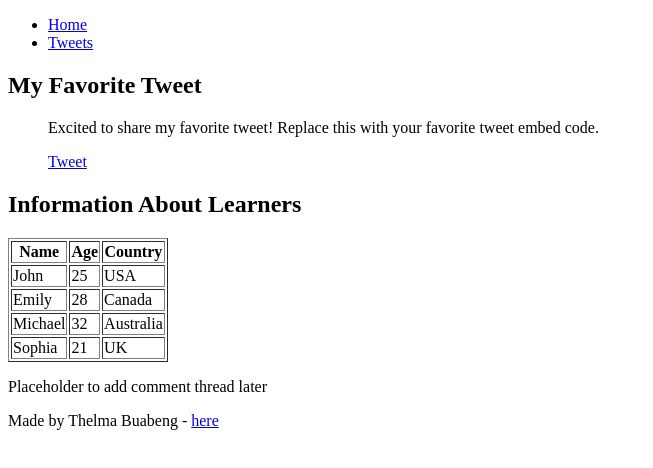
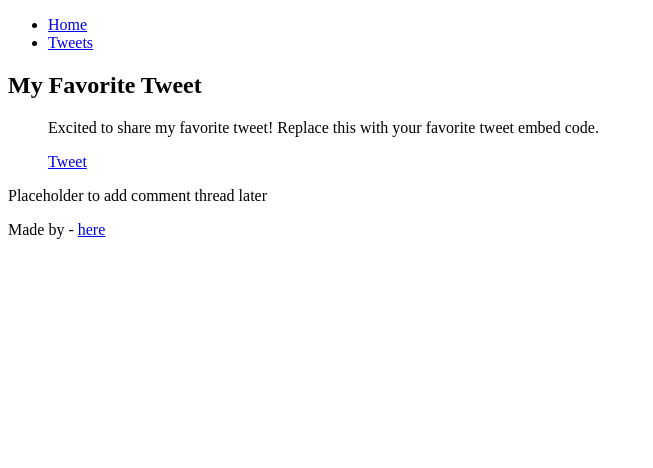
Before and after one commit to Thelma-dot/My_First_Portfolio, a plain HTML site: page html_basic/index.html in a window 1280 px wide. Shown: the whole page, without its empty margins (0-653 px from the left). Drawn offline with Linux system fonts and the light colour scheme.

Commit message:
Update index.html
<!DOCTYPE html>
<html lang="en">
<head>
    <meta charset="UTF-8">
    <meta name="viewport" content="width=device-width, initial-scale=1.0">
    <title>My HTML</title>
</head>
<body>
    <header>
        <ul>
            <li><a href="index.html">Home</a></li>
            <li><a href="tweets.html">Tweets</a></li>
        </ul>
    </header>
    <main>
        <article>
            <h1>My Favorite Tweet</h1>
            <blockquote class="twitter-tweet">
                <p lang="en" dir="ltr">
                    Excited to share my favorite tweet! Replace this with your favorite tweet embed code.
                </p>
                <a href="https://twitter.com/share?ref_src=twsrc%5Etfw" class="twitter-share-button" data-show-count="false">Tweet</a>
            </blockquote>
                <script async src="https://platform.twitter.com/widgets.js" charset="utf-8"></script>
            </article>
    <aside>
            <p>Placeholder to add comment thread later</p>
        </aside>
    </main>
    <footer>
        <footer>
            Made by <Thelma Buabeng>- <a href="https://github.com/Thelma-dot/My_First_Portfolio" target="_blank">here</a>
        </footer>

    </footer>


</body>
</html>

```diff
--- a/html_basic/index.html
+++ b/html_basic/index.html
@@ -3,7 +3,7 @@
 <head>
     <meta charset="UTF-8">
     <meta name="viewport" content="width=device-width, initial-scale=1.0">
-    <title>My First Portfolio</title>
+    <title>My HTML</title>
 </head>
 <body>
     <header>
@@ -22,53 +22,18 @@
                 <a href="https://twitter.com/share?ref_src=twsrc%5Etfw" class="twitter-share-button" data-show-count="false">Tweet</a>
             </blockquote>
                 <script async src="https://platform.twitter.com/widgets.js" charset="utf-8"></script>
-
-            <div class="table-container">
-                <h2>Information About Learners</h2>
-                <table border="1">
-                    <thead>
-                        <tr>
-                            <th>Name</th>
-                            <th>Age</th>
-                            <th>Country</th>
-                        </tr>
-                    </thead>
-                    <tbody>
-                        <tr>
-                            <td>John</td>
-                            <td>25</td>
-                            <td>USA</td>
-                        </tr>
-                        <tr>
-                            <td>Emily</td>
-                            <td>28</td>
-                            <td>Canada</td>
-                        </tr>
-                        <tr>
-                            <td>Michael</td>
-                            <td>32</td>
-                            <td>Australia</td>
-                        </tr>
-                        <tr>
-                            <td>Sophia</td>
-                            <td>21</td>
-                            <td>UK</td>
-                        </tr>
-                    </tbody>
-                </table>
-            </div>
             </article>
-
     <aside>
             <p>Placeholder to add comment thread later</p>
         </aside>
     </main>
     <footer>
         <footer>
-            Made by Thelma Buabeng - <a href="https://github.com/Thelma-dot/My_First_Portfolio" target="_blank">here</a>
+            Made by <Thelma Buabeng>- <a href="https://github.com/Thelma-dot/My_First_Portfolio" target="_blank">here</a>
         </footer>
 
     </footer>
 
+
 </body>
 </html>
```
Lines whose indentation alone changed are shown as unchanged.
